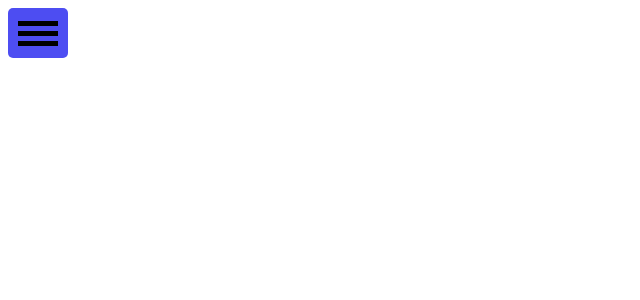
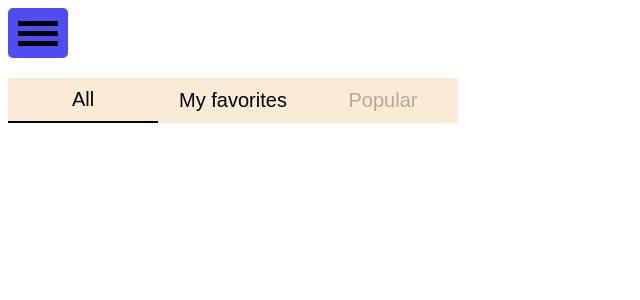
Before and after one commit to volirimx/FE104-react, a React (Vite) app: page / in a window 1280 px wide. Shown: the top 300 px of the page, without its empty margins (0-640 px from the left). Built offline with nearby package versions, Linux system fonts and the light colour scheme.

Commit message:
Aleksey-tabs

```diff
--- a/src/App.tsx
+++ b/src/App.tsx
@@ -1,10 +1,13 @@
 import "./App.css";
 import { Header } from "./companents/Header/index.tsx";
+import { Tabs } from "./companents/Tabs/Tabs.tsx";
+
 
 function App() {
  return (
   <>
    <Header />
+   <Tabs />
   </>
  );
 }
--- a/src/companents/BurgerMenu/index.module.css
+++ b/src/companents/BurgerMenu/index.module.css
@@ -8,10 +8,8 @@
   align-items: center;
 }
 .wrap_close {
- display: flex;
+  display: flex;
 }
-
-
 
 .wrap_line {
   width: 40px;
--- /dev/null
+++ b/src/companents/Tabs/Tabs.module.css
@@ -0,0 +1,29 @@
+.tabs {
+  display: inline-flex;
+  margin: 20px 0px 0px 0px;
+}
+.tab {
+  width: 150px;
+  background-color: antiquewhite;
+  text-align: center;
+  padding: 10px;
+  font-size: 20px;
+  cursor: pointer;
+  border: none;
+}
+.tab:hover {
+  color: blue;
+}
+
+.active {
+  width: 150px;
+  background-color: antiquewhite;
+  text-align: center;
+  padding: 10px;
+  font-size: 20px;
+  border: none;
+  border-bottom: 2px solid black;
+}
+.active:hover {
+  color: blue;
+}
--- /dev/null
+++ b/src/companents/Tabs/Tabs.tsx
@@ -0,0 +1,56 @@
+import React, { useState } from 'react';
+import styles from "./Tabs.module.css"
+
+interface TabProps {
+ title: string;
+ isActive: boolean;
+ disabled?: boolean;
+ onClick: () => void;
+}
+
+const Tab: React.FC<TabProps> = ({ title, isActive, disabled, onClick }) => {
+ const handleClick = () => {
+  onClick();
+ };
+
+ return (
+  <button
+   className={isActive ? styles.active : styles.tab}
+   disabled={disabled}
+   onClick={handleClick}
+  >
+   {title}
+  </button>
+ );
+};
+
+export const Tabs: React.FC = () => {
+ const [activeTab, setActiveTab] = useState<string | null>("All");
+
+ const handleTabClick = (title: string) => {
+  setActiveTab(title);
+ };
+
+ return (
+  <div className={styles.tabs}>
+   <Tab
+    title="All"
+    isActive={activeTab === 'All'}
+    disabled={false}
+    onClick={() => handleTabClick('All')}
+   />
+   <Tab
+    title="My favorites"
+    isActive={activeTab === 'My favorites'}
+    disabled={false}
+    onClick={() => handleTabClick('My favorites')}
+   />
+   <Tab
+    title="Popular"
+    isActive={activeTab === 'Popular'}
+    disabled={true}
+    onClick={() => handleTabClick('Popular')}
+   />
+  </div>
+ );
+};
```
